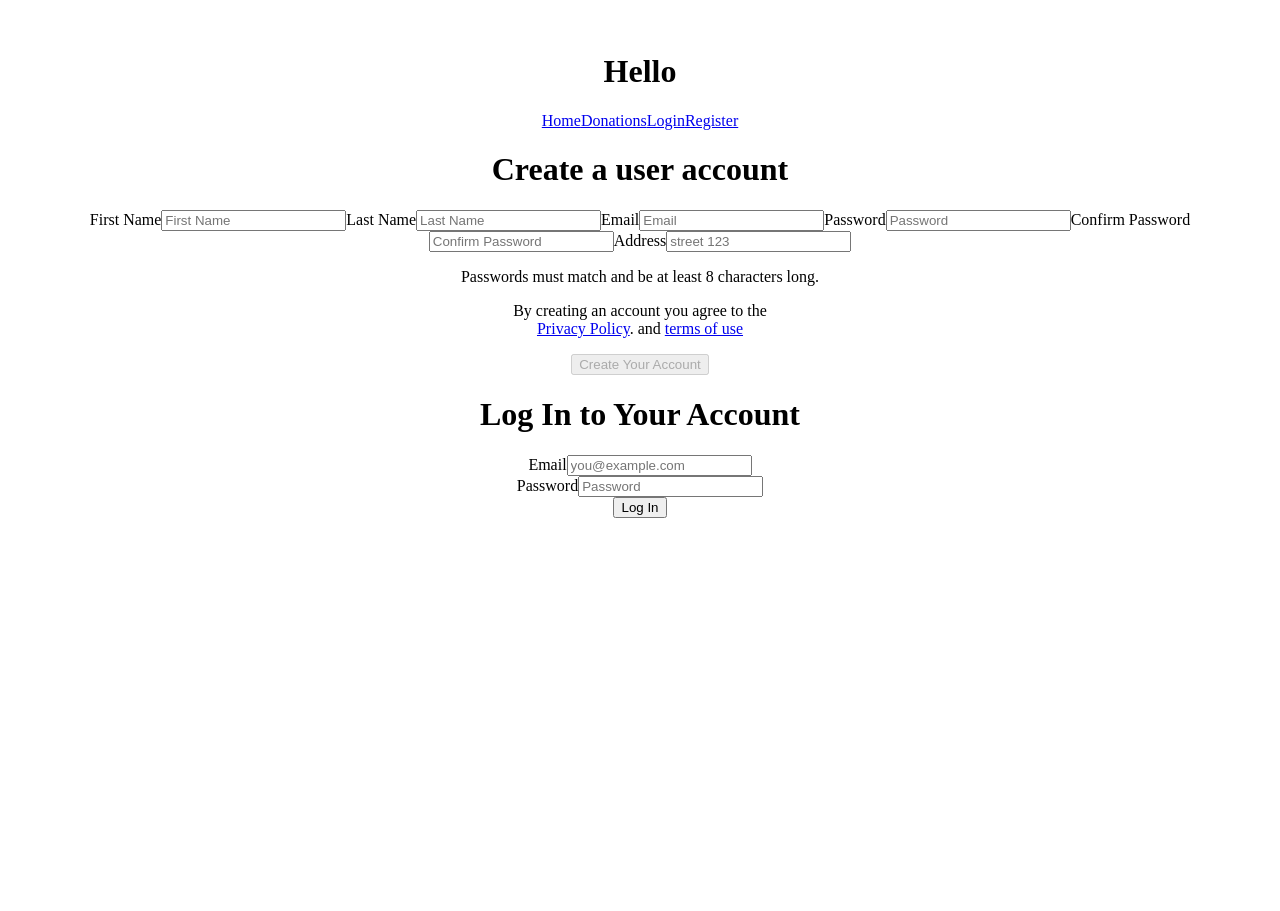
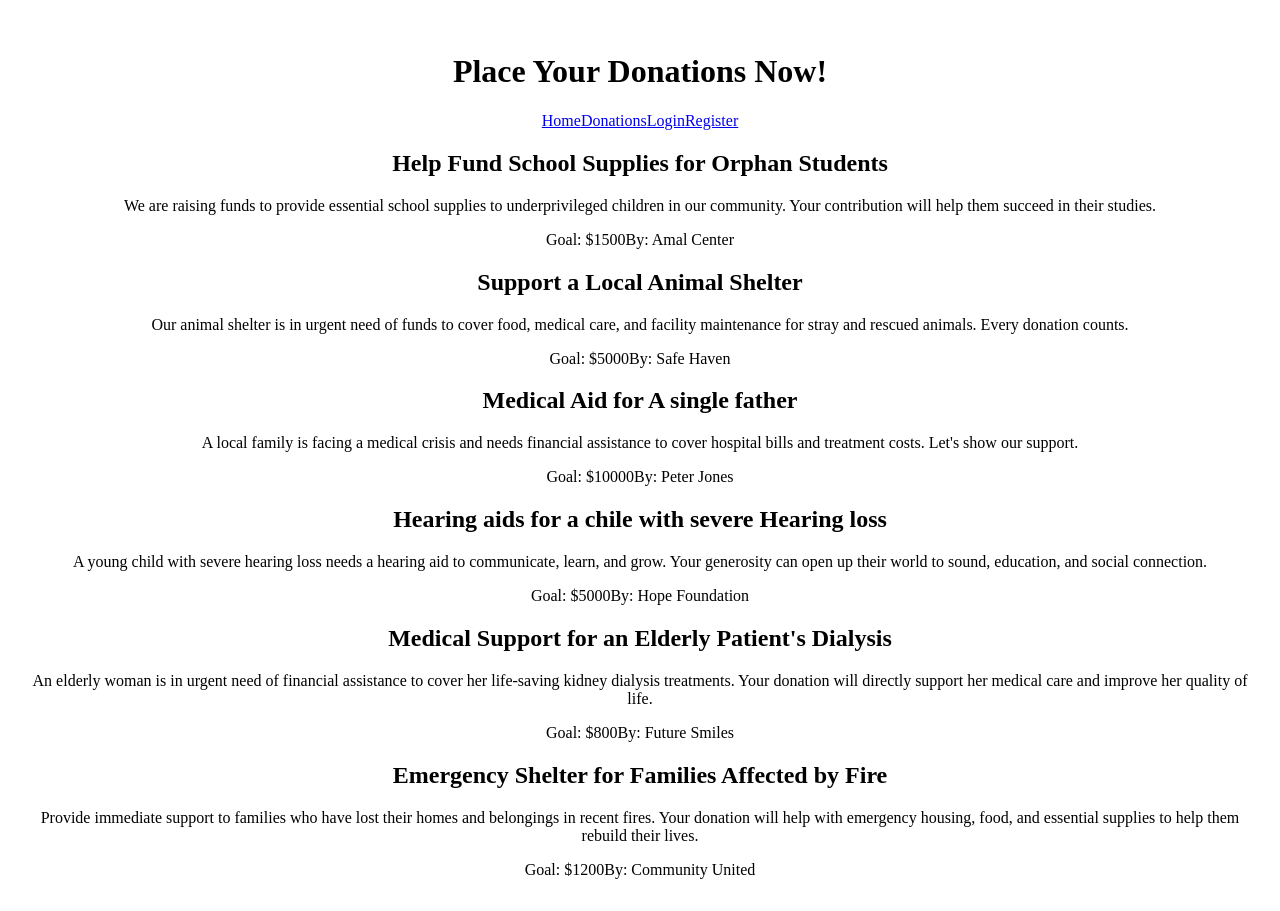
Before and after one commit to Malak1805/Ajr-frontend, a React (Vite) app: page /posts in a window 1280 px wide. Before the commit the page ends 800 px from the top, so only its background shows below. Built offline with nearby package versions, Linux system fonts and the light colour scheme.

Commit message:
fixed post functionality

```diff
--- a/services/Api.js
+++ b/services/Api.js
@@ -1,10 +1,8 @@
 import axios from 'axios';
 
-// Assuming you have globals.js set up correctly,
-// BASE_URL will be 'http://localhost:3000'
+
 const BASE_URL = import.meta.env.VITE_BACKEND_URL;
 
-// Fix the typo from base_URL to baseURL
 const Client = axios.create({ baseURL: BASE_URL });
 
 Client.interceptors.request.use(
--- a/src/App.jsx
+++ b/src/App.jsx
@@ -4,6 +4,7 @@ import NavBar from './components/NavBar'
 import './App.css'
 import RegisterForm from './pages/RegisterForm'
 import LoginForm from './pages/LoginForm'
+import Posts from './pages/Posts'
 
 function App() {
 
@@ -11,15 +12,15 @@ function App() {
   return (
     <>
     <main>
-      <h1>Hello</h1>
+      <h1>Place Your Donations Now!</h1>
+      <NavBar />
       <Routes>
         <Route path='/' element={<  Home/>} />
-
+        <Route path='/posts' element={<Posts />} />
+         <Route path='/auth/register' element={<RegisterForm />} />
+          <Route path='/auth/login' element={<LoginForm />} />
       </Routes>
       </main>
-      <NavBar />
-      <RegisterForm />
-      <LoginForm />
     </>
   )
 }
--- a/src/pages/Home.jsx
+++ b/src/pages/Home.jsx
@@ -1,3 +1,5 @@
+import Posts from "./Posts"
+
 const Home = () => {
   return(
   <>
--- a/src/pages/Posts.jsx
+++ b/src/pages/Posts.jsx
@@ -32,6 +32,36 @@ const Posts = () => {
         first_name: 'Peter',
         last_name: 'Jones'
       }
+    },
+    {
+          _id: '4',
+      title: 'Hearing aids for a chile with severe Hearing loss',
+      description: 'A young child with severe hearing loss needs a hearing aid to communicate, learn, and grow. Your generosity can open up their world to sound, education, and social connection.',
+      goal_amount: 5000,
+      userId: {
+        first_name: 'Hope',
+        last_name: 'Foundation'
+      }
+    },
+    {
+      _id: '5',
+      title: 'Medical Support for an Elderly Patient\'s Dialysis',
+      description: 'An elderly woman is in urgent need of financial assistance to cover her life-saving kidney dialysis treatments. Your donation will directly support her medical care and improve her quality of life.',
+      goal_amount: 800,
+      userId: {
+        first_name: 'Future',
+        last_name: 'Smiles'
+      }
+    },
+    {
+      _id: '6',
+      title: 'Emergency Shelter for Families Affected by Fire',
+      description: 'Provide immediate support to families who have lost their homes and belongings in recent fires. Your donation will help with emergency housing, food, and essential supplies to help them rebuild their lives.',
+      goal_amount: 1200,
+      userId: {
+        first_name: 'Community',
+        last_name: 'United'
+      }
     }
   ];
 
@@ -42,8 +72,8 @@ const Posts = () => {
   useEffect(() => {
     const fetchPosts = async () => {
       try {
-        const res = await axios.get('http://localhost:3000/posts')
-        setPosts(res.data)
+      setPosts(staticPosts);
+      setError(null);
       } catch (err) {
         console.error('Failed to fetch posts:', err)
         setError('Failed to load posts. Please try again later.')
@@ -81,7 +111,7 @@ const Posts = () => {
 
   return(
     <>
-<div className="grid grid-cols-1 md:grid-cols-2 lg:grid-cols-3 gap-6">
+<div className="grid">
       {posts.map((post) => (
         <div key={post._id}>
           <h2>{post.title}</h2>
```
Also changed, not shown: src/components/AddPost.jsx (added, +9 -0 lines).
